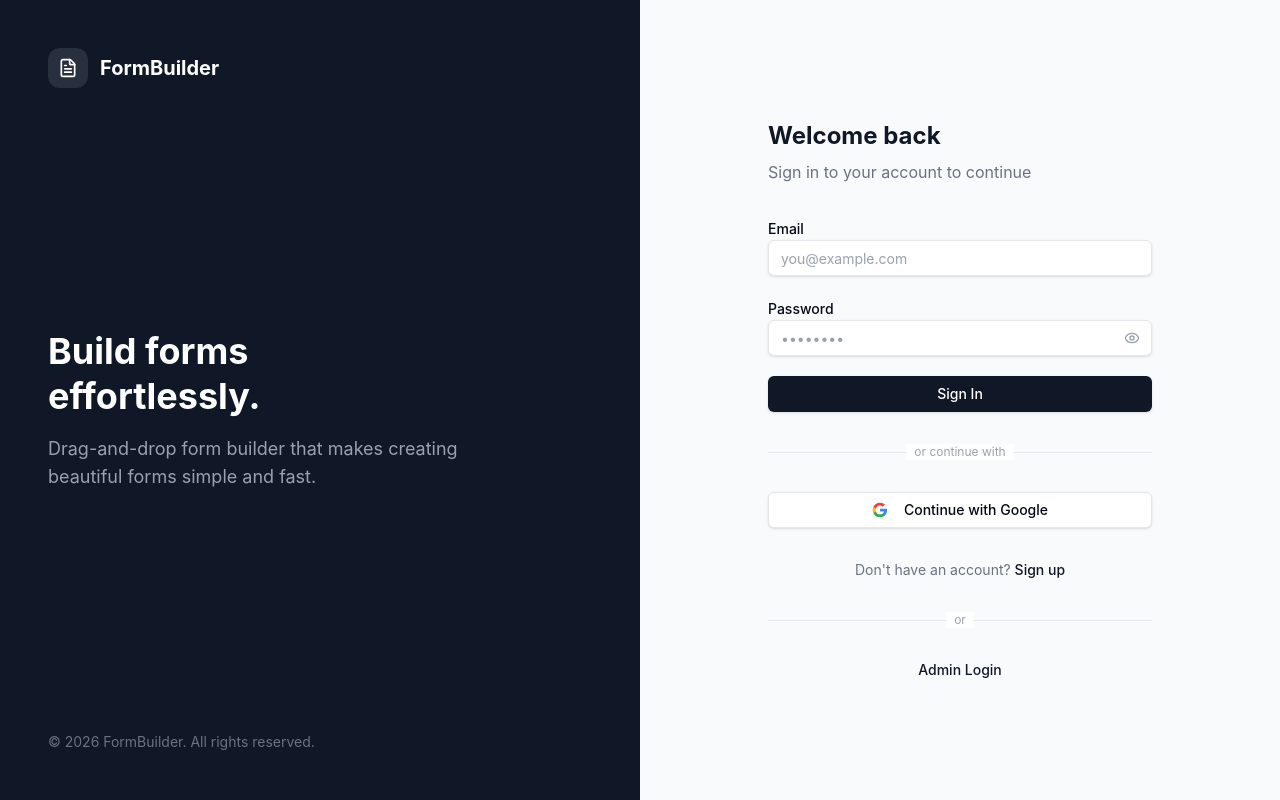
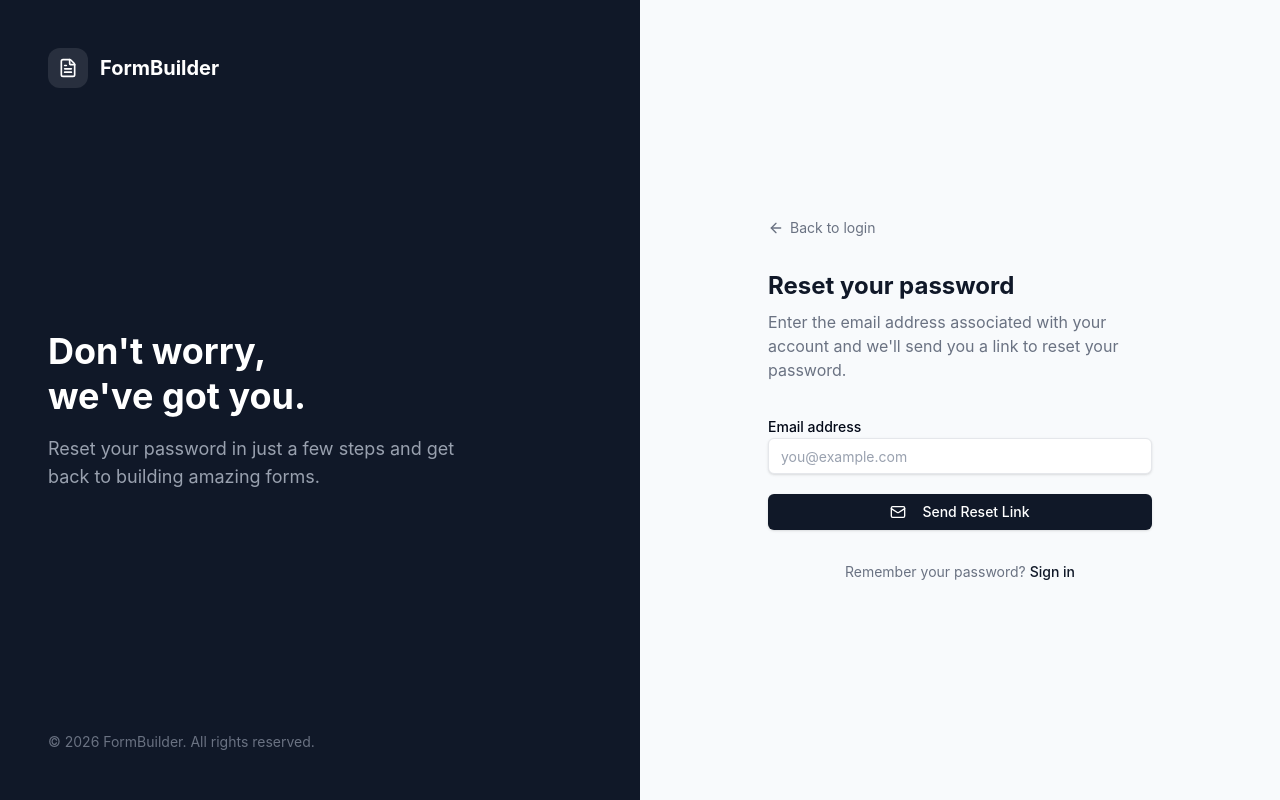
Before and after one commit to jali-rk/dl-react-form-builder, a React (Vite) app: page /forgot-password in a window 1280 px wide. Before the commit this address led to /login. Built offline with nearby package versions, Linux system fonts and the light colour scheme; no server answers.

Commit message:
Add Forgot Password functionality and link in LoginPage

```diff
--- a/src/App.tsx
+++ b/src/App.tsx
@@ -6,6 +6,7 @@ import { Layout } from '@/components/layout/Layout';
 import { LoginPage } from '@/pages/LoginPage';
 import { SignupPage } from '@/pages/SignupPage';
 import { AdminLoginPage } from '@/pages/AdminLoginPage';
+import { ForgotPasswordPage } from '@/pages/ForgotPasswordPage';
 import { UserDashboardPage } from '@/pages/UserDashboardPage';
 import { HomePage } from '@/pages/HomePage';
 import { FormsPage } from '@/pages/FormsPage';
@@ -20,6 +21,7 @@ function App() {
           <Route path="/" element={<Navigate to="/login" replace />} />
           <Route path="/login" element={<GuestRoute><LoginPage /></GuestRoute>} />
           <Route path="/signup" element={<GuestRoute><SignupPage /></GuestRoute>} />
+          <Route path="/forgot-password" element={<GuestRoute><ForgotPasswordPage /></GuestRoute>} />
           <Route path="/admin/login" element={<GuestRoute><AdminLoginPage /></GuestRoute>} />
 
           {/* User dashboard */}
--- a/src/contexts/AuthContext.tsx
+++ b/src/contexts/AuthContext.tsx
@@ -6,6 +6,7 @@ import {
   signOut as firebaseSignOut,
   updateProfile,
   sendEmailVerification,
+  sendPasswordResetEmail,
   GoogleAuthProvider,
   signInWithPopup,
   type User,
@@ -24,6 +25,7 @@ interface AuthContextType {
   signUp: (email: string, password: string, displayName: string) => Promise<void>;
   adminSignIn: (email: string, password: string) => Promise<void>;
   googleSignIn: () => Promise<void>;
+  resetPassword: (email: string) => Promise<void>;
   signOut: () => Promise<void>;
 }
 
@@ -182,6 +184,13 @@ export function AuthProvider({ children }: Readonly<{ children: ReactNode }>) {
     }
   };
 
+  const resetPassword = async (email: string) => {
+    await sendPasswordResetEmail(auth, email, {
+      url: `${globalThis.location.origin}/login`,
+      handleCodeInApp: false,
+    });
+  };
+
   const signOut = async () => {
     await firebaseSignOut(auth);
     setUser(null);
@@ -189,7 +198,7 @@ export function AuthProvider({ children }: Readonly<{ children: ReactNode }>) {
   };
 
   const value = useMemo(
-    () => ({ user, appUser, loading, signIn, signUp, adminSignIn, googleSignIn, signOut }),
+    () => ({ user, appUser, loading, signIn, signUp, adminSignIn, googleSignIn, resetPassword, signOut }),
     [user, appUser, loading],
   );
 
--- /dev/null
+++ b/src/pages/ForgotPasswordPage.tsx
@@ -0,0 +1,193 @@
+import { useState } from 'react';
+import { Link } from 'react-router-dom';
+import { useAuth } from '@/contexts/AuthContext';
+import { Button } from '@/components/ui/button';
+import { Input } from '@/components/ui/input';
+import { Label } from '@/components/ui/label';
+import { FileText, Loader2, Mail, ArrowLeft, CheckCircle2, Inbox } from 'lucide-react';
+
+export function ForgotPasswordPage() {
+  const { resetPassword } = useAuth();
+
+  const [email, setEmail] = useState('');
+  const [error, setError] = useState('');
+  const [loading, setLoading] = useState(false);
+  const [emailSent, setEmailSent] = useState(false);
+
+  const handleSubmit = async (e: React.SyntheticEvent<HTMLFormElement>) => {
+    e.preventDefault();
+    setError('');
+    setLoading(true);
+    try {
+      await resetPassword(email);
+      setEmailSent(true);
+    } catch (err: unknown) {
+      const msg = err instanceof Error ? err.message : 'Failed to send reset email.';
+      if (msg.includes('user-not-found') || msg.includes('invalid-email')) {
+        setError('No account found with this email address.');
+      } else {
+        setError(msg);
+      }
+    } finally {
+      setLoading(false);
+    }
+  };
+
+  return (
+    <div className="flex min-h-screen">
+      {/* Left side - branding */}
+      <div className="hidden lg:flex lg:w-1/2 bg-gray-900 text-white flex-col justify-between p-12">
+        <div className="flex items-center gap-3">
+          <div className="flex h-10 w-10 items-center justify-center rounded-xl bg-white/10">
+            <FileText className="h-5 w-5" />
+          </div>
+          <span className="font-bold text-xl">FormBuilder</span>
+        </div>
+        <div className="space-y-4">
+          <h2 className="text-4xl font-bold leading-tight">
+            Don't worry, <br />
+            we've got you.
+          </h2>
+          <p className="text-gray-400 text-lg max-w-md">
+            Reset your password in just a few steps and get back to building amazing forms.
+          </p>
+        </div>
+        <p className="text-gray-500 text-sm">© 2026 FormBuilder. All rights reserved.</p>
+      </div>
+
+      {/* Right side */}
+      <div className="flex w-full lg:w-1/2 items-center justify-center p-8">
+        <div className="w-full max-w-sm space-y-8">
+          {/* Mobile logo */}
+          <div className="flex items-center gap-3 lg:hidden">
+            <div className="flex h-10 w-10 items-center justify-center rounded-xl bg-gray-900 text-white">
+              <FileText className="h-5 w-5" />
+            </div>
+            <span className="font-bold text-xl text-gray-900">FormBuilder</span>
+          </div>
+
+          {emailSent ? (
+            <div className="space-y-8">
+              {/* Success header */}
+              <div className="text-center space-y-3">
+                <div className="flex justify-center">
+                  <div className="relative">
+                    <div className="flex h-20 w-20 items-center justify-center rounded-full bg-green-50 ring-8 ring-green-50/50">
+                      <Mail className="h-10 w-10 text-green-600" />
+                    </div>
+                    <div className="absolute -bottom-1 -right-1 flex h-8 w-8 items-center justify-center rounded-full bg-green-500 ring-4 ring-white">
+                      <CheckCircle2 className="h-5 w-5 text-white" />
+                    </div>
+                  </div>
+                </div>
+                <h1 className="text-2xl font-bold text-gray-900">Check your email</h1>
+                <p className="text-gray-500 text-sm leading-relaxed">
+                  We've sent a password reset link to
+                </p>
+                <p className="font-semibold text-gray-900">{email}</p>
+              </div>
+
+              {/* Steps card */}
+              <div className="rounded-xl border border-gray-200 bg-gray-50/50 p-5 space-y-4">
+                <p className="text-xs font-semibold uppercase tracking-wider text-gray-400">Next steps</p>
+                <div className="space-y-3">
+                  <div className="flex items-start gap-3">
+                    <div className="flex h-6 w-6 shrink-0 items-center justify-center rounded-full bg-gray-900 text-[11px] font-bold text-white">1</div>
+                    <div>
+                      <p className="text-sm font-medium text-gray-900">Open your inbox</p>
+                      <p className="text-xs text-gray-500">Look for an email from FormBuilder</p>
+                    </div>
+                  </div>
+                  <div className="flex items-start gap-3">
+                    <div className="flex h-6 w-6 shrink-0 items-center justify-center rounded-full bg-gray-900 text-[11px] font-bold text-white">2</div>
+                    <div>
+                      <p className="text-sm font-medium text-gray-900">Click the reset link</p>
+                      <p className="text-xs text-gray-500">Set your new password</p>
+                    </div>
+                  </div>
+                  <div className="flex items-start gap-3">
+                    <div className="flex h-6 w-6 shrink-0 items-center justify-center rounded-full bg-gray-900 text-[11px] font-bold text-white">3</div>
+                    <div>
+                      <p className="text-sm font-medium text-gray-900">Log in with your new password</p>
+                      <p className="text-xs text-gray-500">You're all set!</p>
+                    </div>
+                  </div>
+                </div>
+              </div>
+
+              {/* Spam notice */}
+              <div className="flex items-start gap-3 rounded-lg border border-amber-200 bg-amber-50 p-3">
+                <Inbox className="h-5 w-5 shrink-0 text-amber-600 mt-0.5" />
+                <p className="text-sm text-amber-700">
+                  Can't find the email? Check your <span className="font-medium">spam</span> or <span className="font-medium">junk</span> folder.
+                </p>
+              </div>
+
+              {/* Back to login */}
+              <Link to="/login" className="block">
+                <Button className="w-full gap-2">
+                  <ArrowLeft className="h-4 w-4" />
+                  Back to Login
+                </Button>
+              </Link>
+            </div>
+          ) : (
+            <>
+              {/* Back link */}
+              <Link
+                to="/login"
+                className="inline-flex items-center gap-1.5 text-sm text-gray-500 hover:text-gray-900 transition-colors"
+              >
+                <ArrowLeft className="h-4 w-4" />
+                Back to login
+              </Link>
+
+              <div className="space-y-2">
+                <h1 className="text-2xl font-bold text-gray-900">Reset your password</h1>
+                <p className="text-gray-500">
+                  Enter the email address associated with your account and we'll send you a link to reset your password.
+                </p>
+              </div>
+
+              {error && (
+                <div className="rounded-lg border border-red-200 bg-red-50 p-3 text-sm text-red-600">
+                  {error}
+                </div>
+              )}
+
+              <form onSubmit={handleSubmit} className="space-y-5">
+                <div className="space-y-2">
+                  <Label htmlFor="email">Email address</Label>
+                  <Input
+                    id="email"
+                    type="email"
+                    placeholder="you@example.com"
+                    value={email}
+                    onChange={(e) => setEmail(e.target.value)}
+                    required
+                  />
+                </div>
+
+                <Button type="submit" className="w-full" disabled={loading}>
+                  {loading ? (
+                    <Loader2 className="mr-2 h-4 w-4 animate-spin" />
+                  ) : (
+                    <Mail className="mr-2 h-4 w-4" />
+                  )}
+                  Send Reset Link
+                </Button>
+              </form>
+
+              <div className="text-center text-sm text-gray-500">
+                Remember your password?{' '}
+                <Link to="/login" className="font-medium text-gray-900 hover:underline">
+                  Sign in
+                </Link>
+              </div>
+            </>
+          )}
+        </div>
+      </div>
+    </div>
+  );
+}
--- a/src/pages/LoginPage.tsx
+++ b/src/pages/LoginPage.tsx
@@ -89,7 +89,12 @@ export function LoginPage() {
             </div>
 
             <div className="space-y-2">
-              <Label htmlFor="password">Password</Label>
+              <div className="flex items-center justify-between">
+                <Label htmlFor="password">Password</Label>
+                <Link to="/forgot-password" className="text-xs font-medium text-gray-500 hover:text-gray-900 hover:underline">
+                  Forgot password?
+                </Link>
+              </div>
               <div className="relative">
                 <Input
                   id="password"
```
